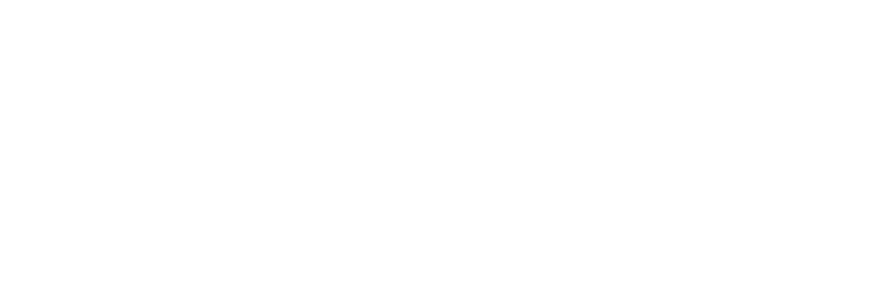
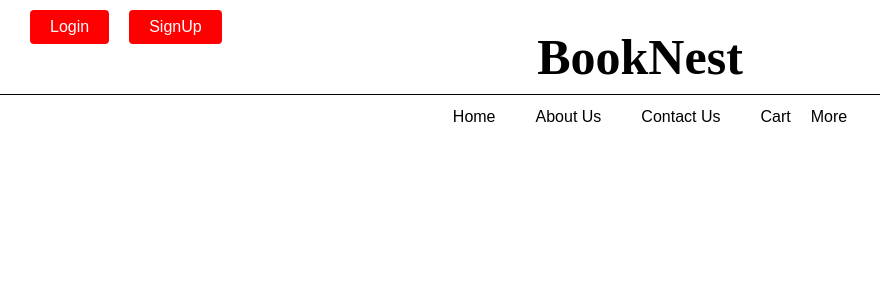
Before and after one commit to ShlokMewada/odoo_frontend, a React (Create React App) app in the folder tester/: page /home in a window 1280 px wide. Before the commit this address had no page. Shown: the top 300 px of the page, without its empty margins (0-880 px from the left). Built offline with nearby package versions, Linux system fonts and the light colour scheme; no server answers.

Commit message:
adding home path

```diff
--- a/tester/src/components/Header.js
+++ b/tester/src/components/Header.js
@@ -62,7 +62,7 @@
         />
       </div> */}
       <nav className="bottom-nav">
-        <a href="">Home</a>
+        <Link to="/home">Home</Link>
         {userData != null ? <Link to="/userprofile">UserProfile</Link> : ""}
         <a href="">About Us</a>
         <a href="">Contact Us</a>
--- a/tester/src/index.js
+++ b/tester/src/index.js
@@ -12,6 +12,7 @@
 import App from './App';
 import "./main.css";
 import Forbidden from './components/Forbidden';
+import Home from './components/Home';
 
 const clientId = '443652869740-1df41cf4e6ikli26qdtg784qcefdf1lu.apps.googleusercontent.com'; // Replace with your actual client ID
 
@@ -24,6 +25,10 @@
       {
         path: "/userprofile",
         element: <UserProfile />,
+      },
+      {
+        path: "/home",
+        element: <Home/>
       }
     ]
   },
```
